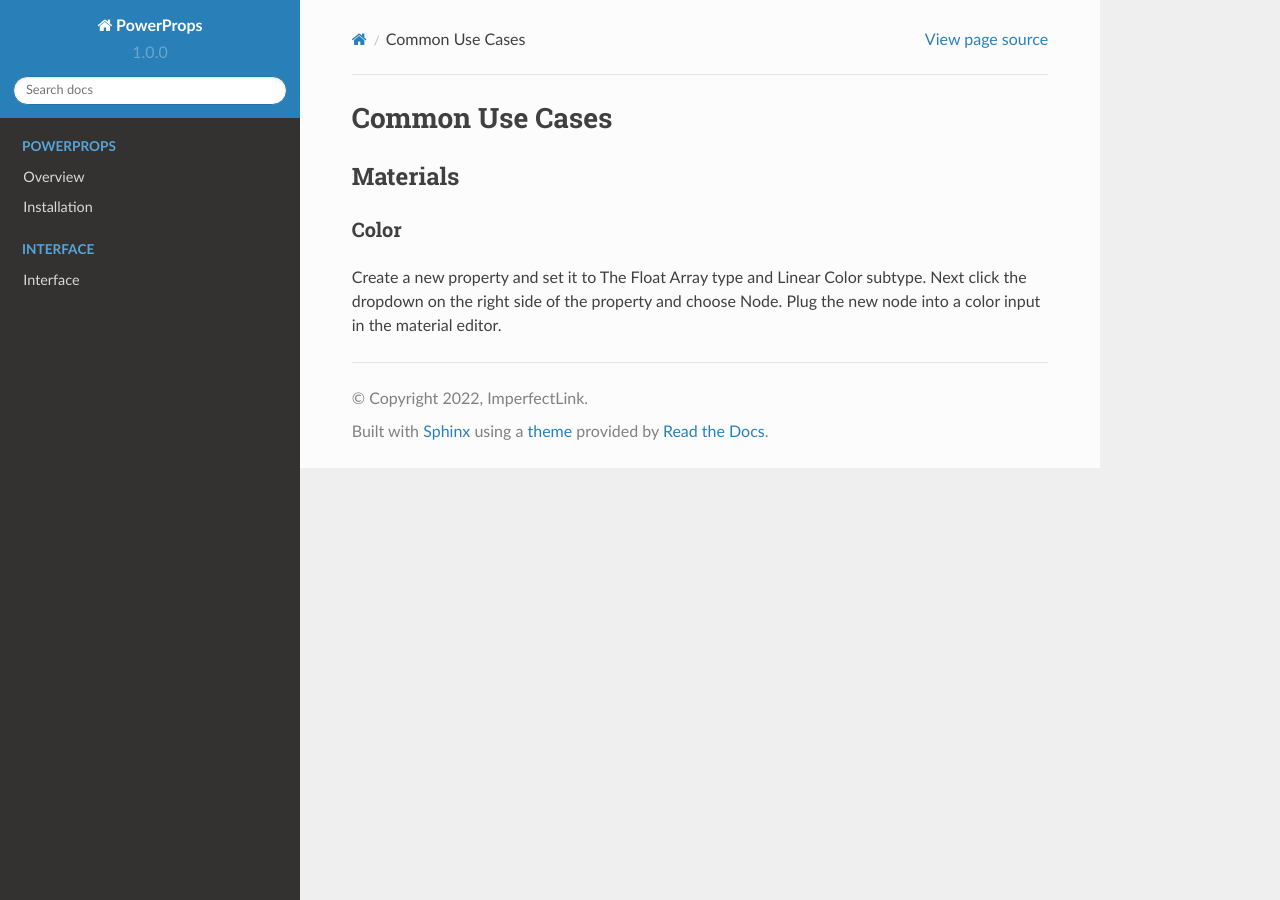
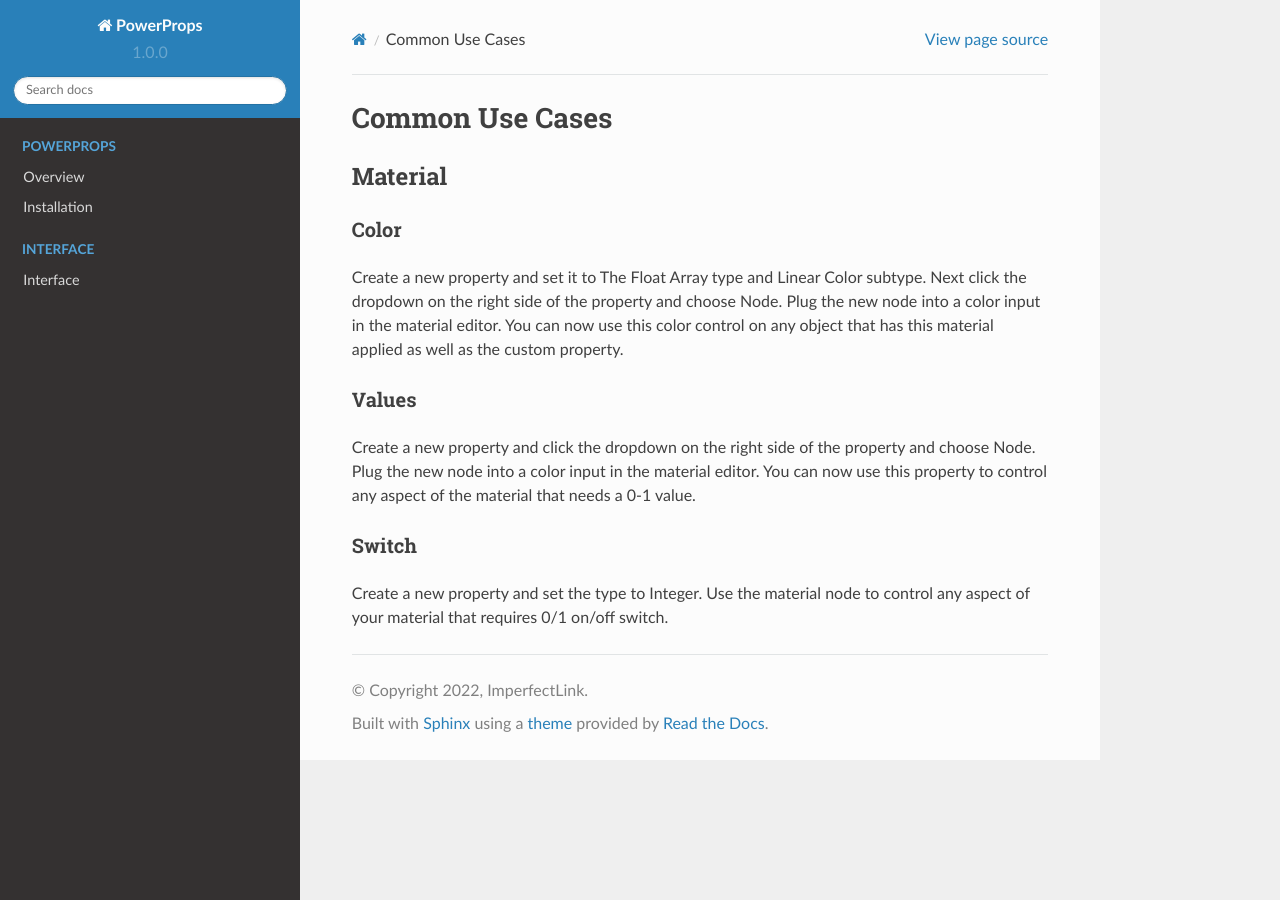
Before and after one commit to imperfectlink/PowerProps, a Sphinx documentation site: the page built from docs/source/uses.rst, in a window 1280 px wide. Built offline with Sphinx 7.4.7 and the Read the Docs theme 2.0.0, drawn with Linux system fonts in a browser that asks for light colours.

Commit message:
Update uses.rst

```diff
--- a/docs/source/uses.rst
+++ b/docs/source/uses.rst
@@ -1,10 +1,20 @@
 Common Use Cases
 ====
 
-Materials
+Material
 ~~~~
 
 Color
 ----
 
-Create a new property and set it to The Float Array type and Linear Color subtype. Next click the dropdown on the right side of the property and choose Node. Plug the new node into a color input in the material editor.
+Create a new property and set it to The Float Array type and Linear Color subtype. Next click the dropdown on the right side of the property and choose Node. Plug the new node into a color input in the material editor. You can now use this color control on any object that has this material applied as well as the custom property.
+
+Values
+----
+
+Create a new property and click the dropdown on the right side of the property and choose Node. Plug the new node into a color input in the material editor. You can now use this property to control any aspect of the material that needs a 0-1 value.
+
+Switch
+----
+
+Create a new property and set the type to Integer. Use the material node to control any aspect of your material that requires 0/1 on/off switch.
```
